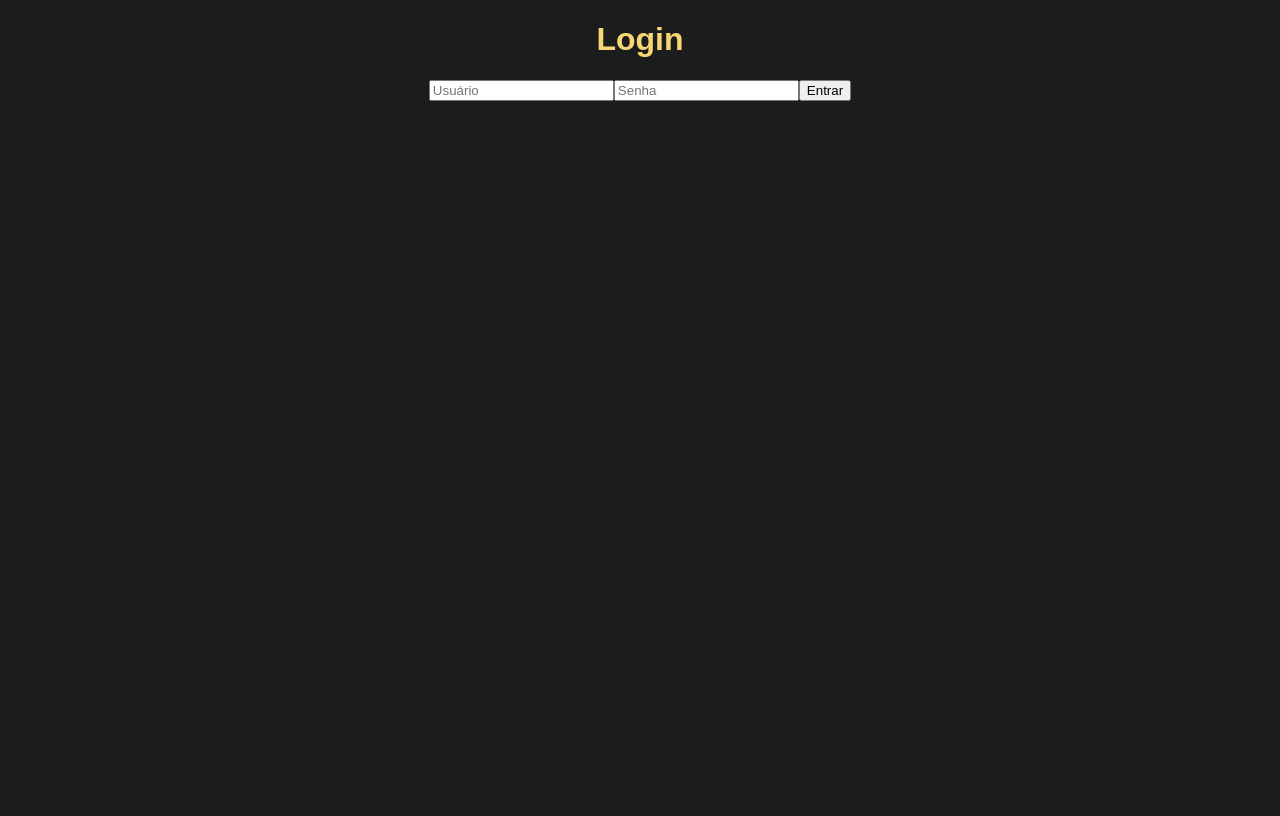
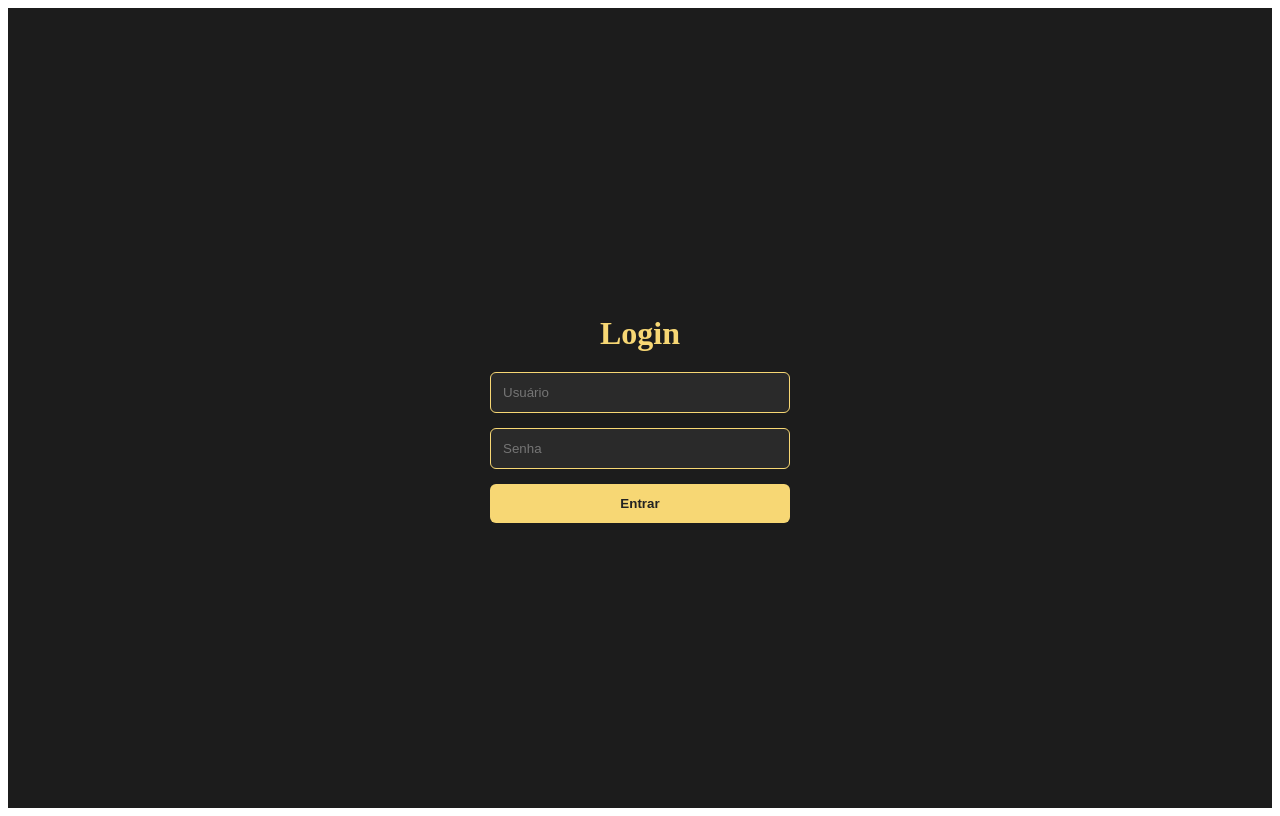
Before and after one commit to Wertco-Bombas/Wertco, a Next.js app: page /login in a window 1280 px wide. Built offline with nearby package versions, Linux system fonts and the light colour scheme.

Commit message:
Update style.css

```diff
--- a/styles/style.css
+++ b/styles/style.css
@@ -1,133 +1,44 @@
-body {
-  margin: 0;
-  font-family: Arial, sans-serif;
-  background-color: #1c1c1c; /* cinza escuro */
-  color: #f7d774; /* amarelo suave */
-  text-align: center;
-}
-
-/* Navbar */
-.navbar {
-  background-color: #222;
-  padding: 20px;
-  border-bottom: 2px solid #f7d774;
-}
-
-.nav-links {
-  list-style: none;
-  display: inline-flex;
-  gap: 40px;
-  margin: 0;
-  padding: 0;
-  font-weight: bold;
+/* Login */
+.login-container {
+  display: flex;
+  flex-direction: column;
+  justify-content: center; /* centraliza vertical */
+  align-items: center;     /* centraliza horizontal */
+  height: 100vh;           /* ocupa tela inteira */
+  background-color: #1c1c1c;
   color: #f7d774;
 }
 
-.nav-links li:hover {
-  color: #ffe58a;
-}
-
-/* Usuário */
-.usuario-container {
-  text-align: center;
-  padding: 30px;
-}
-
-.usuario-container h1 {
+.login-container h1 {
   margin-bottom: 20px;
 }
 
-.usuario-container button {
-  background: #f7d774;
-  color: #222;
-  border: none;
-  padding: 10px 14px;
-  border-radius: 6px;
-  cursor: pointer;
-  font-weight: bold;
-  box-shadow: 0 2px 6px rgba(0,0,0,0.3);
+.login-form {
+  display: flex;
+  flex-direction: column; /* coloca os inputs em coluna */
+  gap: 15px;              /* espaço entre os campos */
+  width: 300px;
 }
 
-.usuario-container button:hover {
-  background: #ffe58a;
-}
-
-.usuario-container ul {
-  list-style: none;
-  padding: 0;
-  margin-top: 20px;
-}
-
-.usuario-container li {
-  background: #2a2a2a;
-  margin: 10px auto;
+.login-form input {
   padding: 12px;
-  border-radius: 8px;
-  width: 50%;
-  text-align: left;
-  box-shadow: 0 2px 6px rgba(0,0,0,0.3);
-}
-
-/* Modal */
-.modal {
-  position: fixed;
-  top: 0;
-  left: 0;
-  width: 100%;
-  height: 100%;
-  background: rgba(28, 28, 28, 0.9);
-  display: flex;
-  justify-content: center;
-  align-items: center;
-}
-
-.modal-content {
-  background: #2a2a2a;
-  padding: 30px;
-  border-radius: 10px;
-  border: 2px solid #f7d774;
-  width: 400px;
-  text-align: center;
-  box-shadow: 0 4px 12px rgba(0,0,0,0.5);
-}
-
-.modal-content input,
-.modal-content select {
-  width: 90%;
-  padding: 10px;
-  margin: 10px 0;
   border-radius: 6px;
   border: 1px solid #f7d774;
-  background: #1c1c1c;
+  background: #2a2a2a;
   color: #f7d774;
 }
 
-.modal-buttons {
-  margin-top: 20px;
+.login-form button {
+  padding: 12px;
+  border-radius: 6px;
+  border: none;
+  background: #f7d774;
+  color: #222;
+  font-weight: bold;
+  cursor: pointer;
+  transition: background 0.3s;
 }
 
-.modal-buttons button {
-  margin: 0 10px;
-  padding: 10px 14px;
-  border-radius: 6px;
-  cursor: pointer;
-  font-weight: bold;
-}
-
-.modal-buttons button:first-child {
-  background: #f7d774;
-  color: #222;
-}
-
-.modal-buttons button:first-child:hover {
+.login-form button:hover {
   background: #ffe58a;
 }
-
-.modal-buttons button:last-child {
-  background: #444;
-  color: #f7d774;
-}
-
-.modal-buttons button:last-child:hover {
-  background: #666;
-}
```
